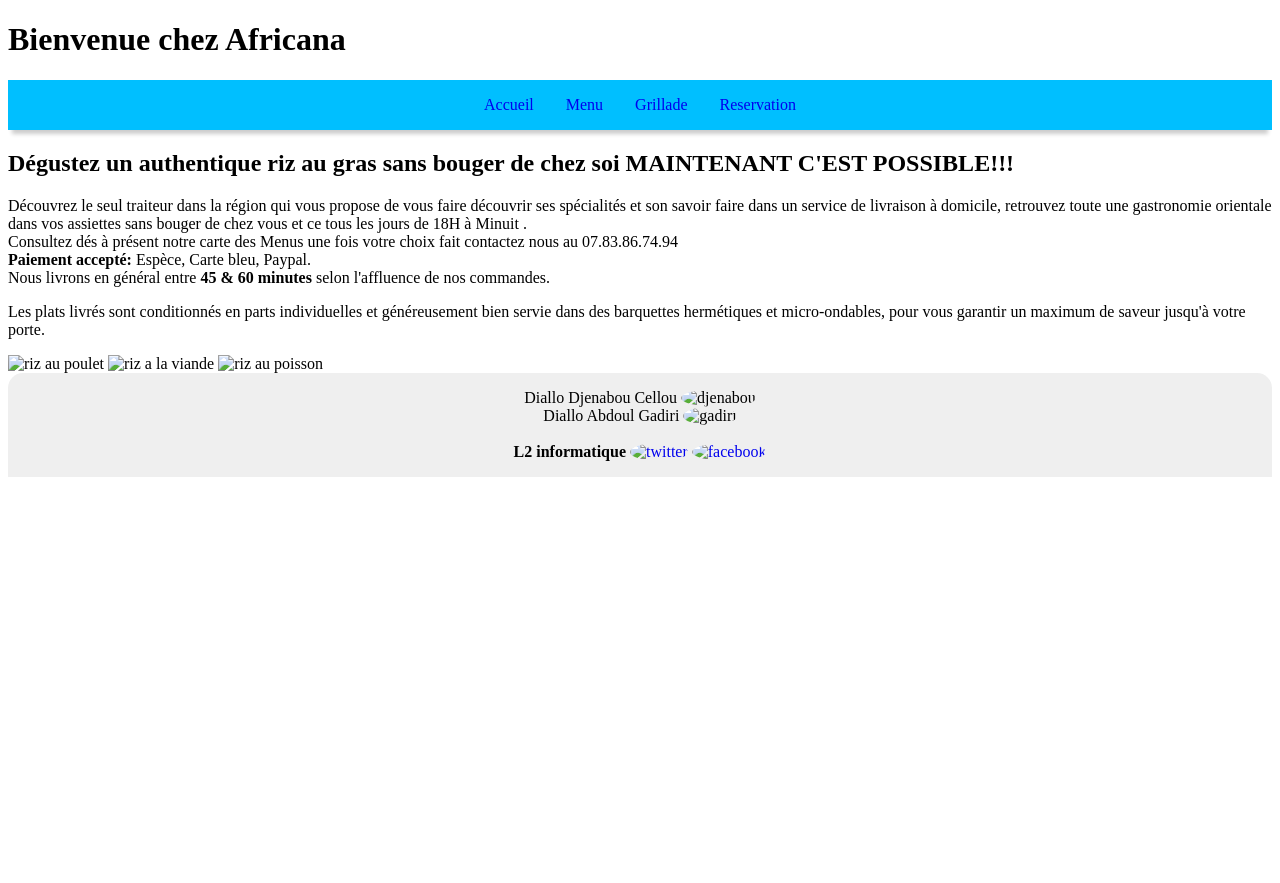
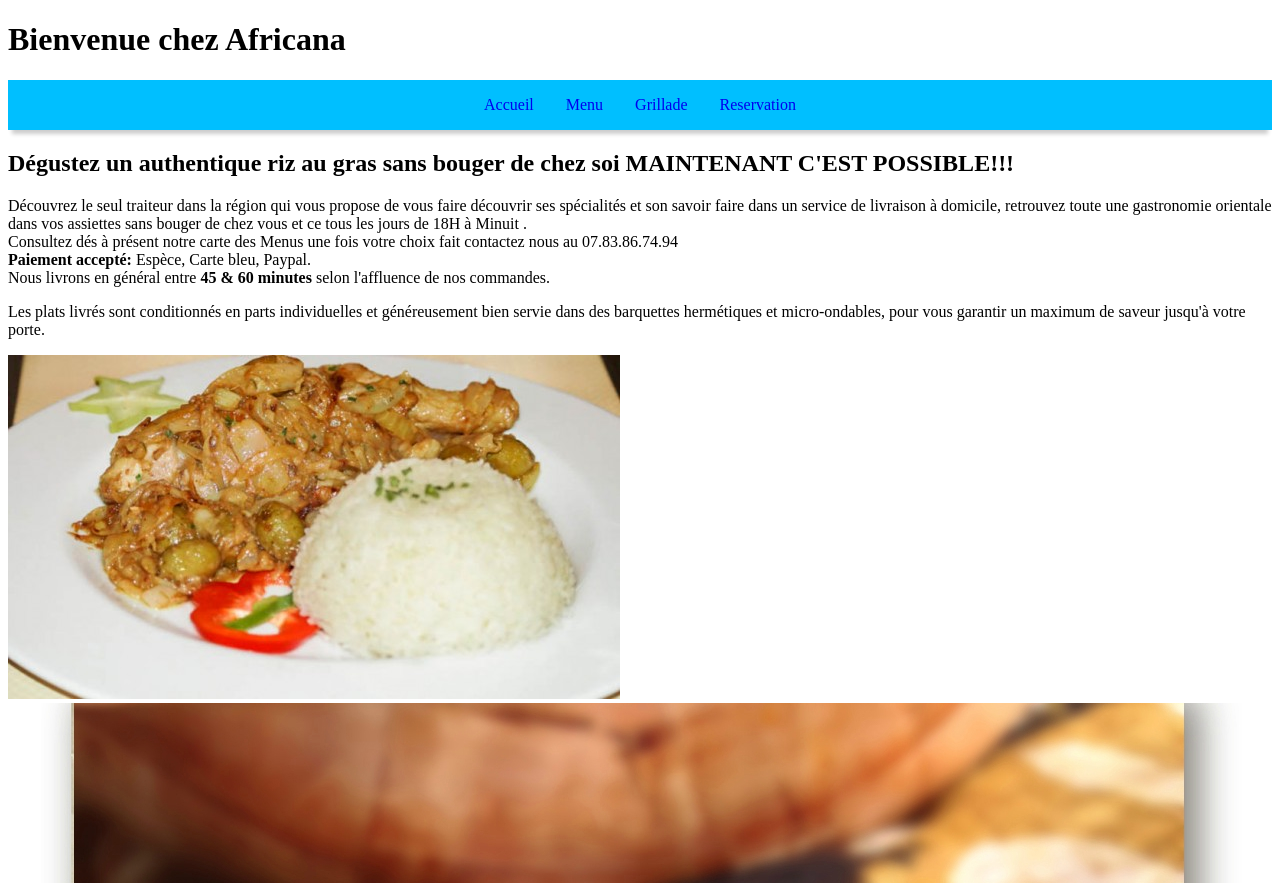
Before and after one commit to DjenabouCellou/tchnoWeb, a plain HTML site: page Wed/www/index.html in a window 1280 px wide. Shown: the top 883 px of the page. Before the commit the page ends 800 px from the top, so only its background shows below. Drawn offline with Linux system fonts and the light colour scheme; files that its build step writes are made by us from their sources.

Commit message:
rectification

```diff
--- a/Wed/www/index.html
+++ b/Wed/www/index.html
@@ -1,8 +1,8 @@
 <!DOCTYPE html>
 <html lang="fr">
 	<head>
-		<link rel="stylesheet" href="../css/menupied.css" />
-		<link rel="stylesheet" href="../css/index.css" />
+		<link rel="stylesheet" href="css/menupied.css" />
+		<link rel="stylesheet" href="css/index.css" />
 		<meta charset="UTF-8">
 		<title>Africana & Delice</title>
 	</head>
@@ -34,18 +34,18 @@
 	    <p>Les plats livrés sont conditionnés en parts individuelles et généreusement bien servie  dans des barquettes
 	       hermétiques et micro-ondables, pour vous garantir un maximum de saveur jusqu'à votre porte.
 	    </p>
-			<img src="../image/rplet.jpg" alt="riz au poulet">
-	    <img src="../image/rv.jpeg" alt="riz a la viande">
-	    <img src="../image/rp.jpg" alt="riz au poisson">
+			<img src="image/rplet.jpg" alt="riz au poulet">
+	    <img src="image/rv.jpeg" alt="riz a la viande">
+	    <img src="image/rp.jpg" alt="riz au poisson">
 		</section>
 
 
 			<footer class="footer">
-				Diallo Djenabou Cellou <img src="../images/djenabou.jpg" alt="djenabou"/><br>
-				Diallo Abdoul Gadiri <img src="../images/gadiri.jpg" alt="gadiri"/><br><br>
+				Diallo Djenabou Cellou <img src="image/djenabou.jpg" alt="djenabou"/><br>
+				Diallo Abdoul Gadiri <img src="image/gadiri.jpg" alt="gadiri"/><br><br>
 				<strong> L2 informatique  </strong>
-				<a href="https://twitter.com"><img src="../images/icone-twitter.png" alt="twitter"></a>
-				<a href="https://facebook.com"><img src="../images/icone-facebook.png" alt="facebook"></a>
+				<a href="https://twitter.com"><img src="image/icone-twitter.png" alt="twitter"></a>
+				<a href="https://facebook.com"><img src="image/icone-facebook.png" alt="facebook"></a>
 			</footer>
 		</body>
 </html>
```
Also changed, not shown: index.html (+4 -4 lines).
